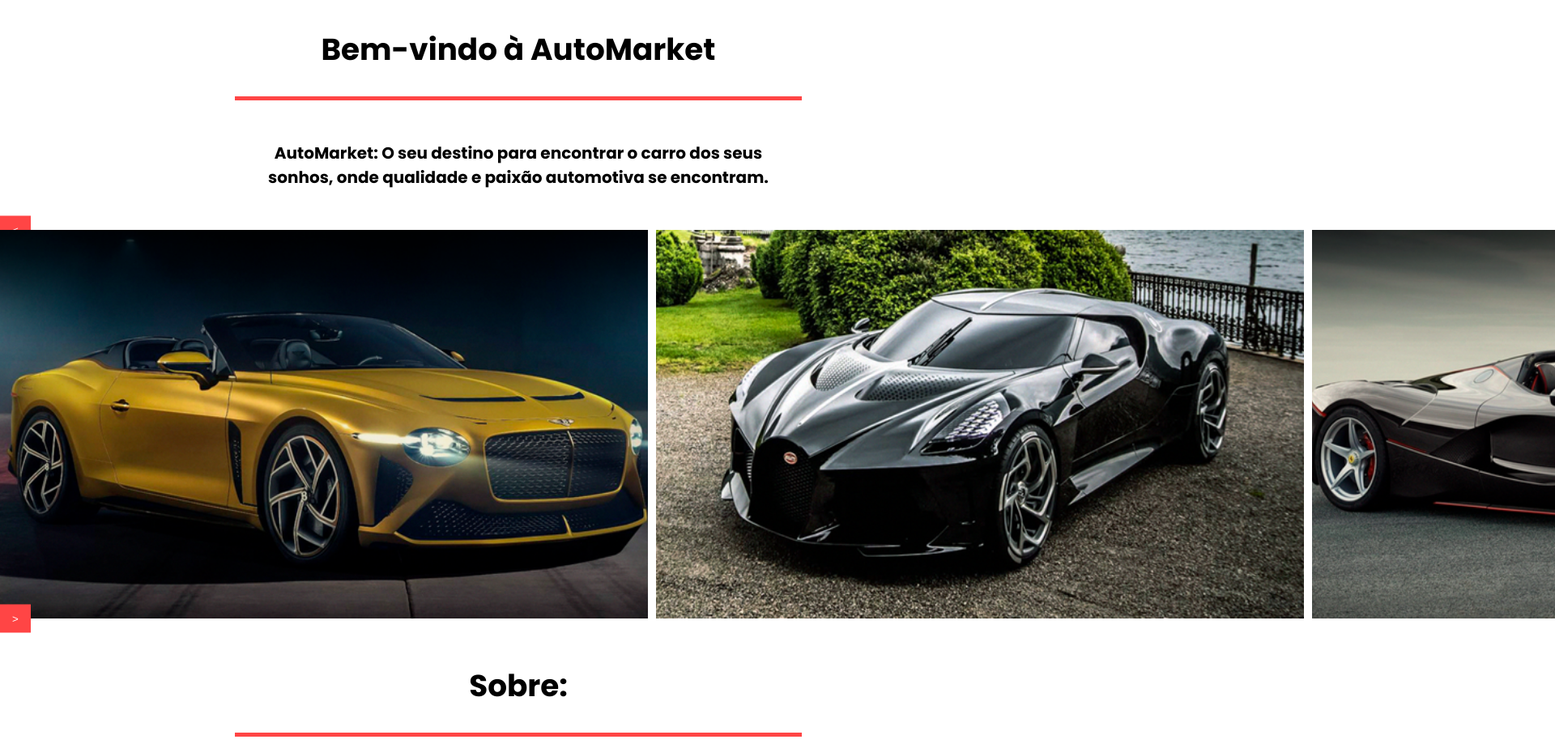
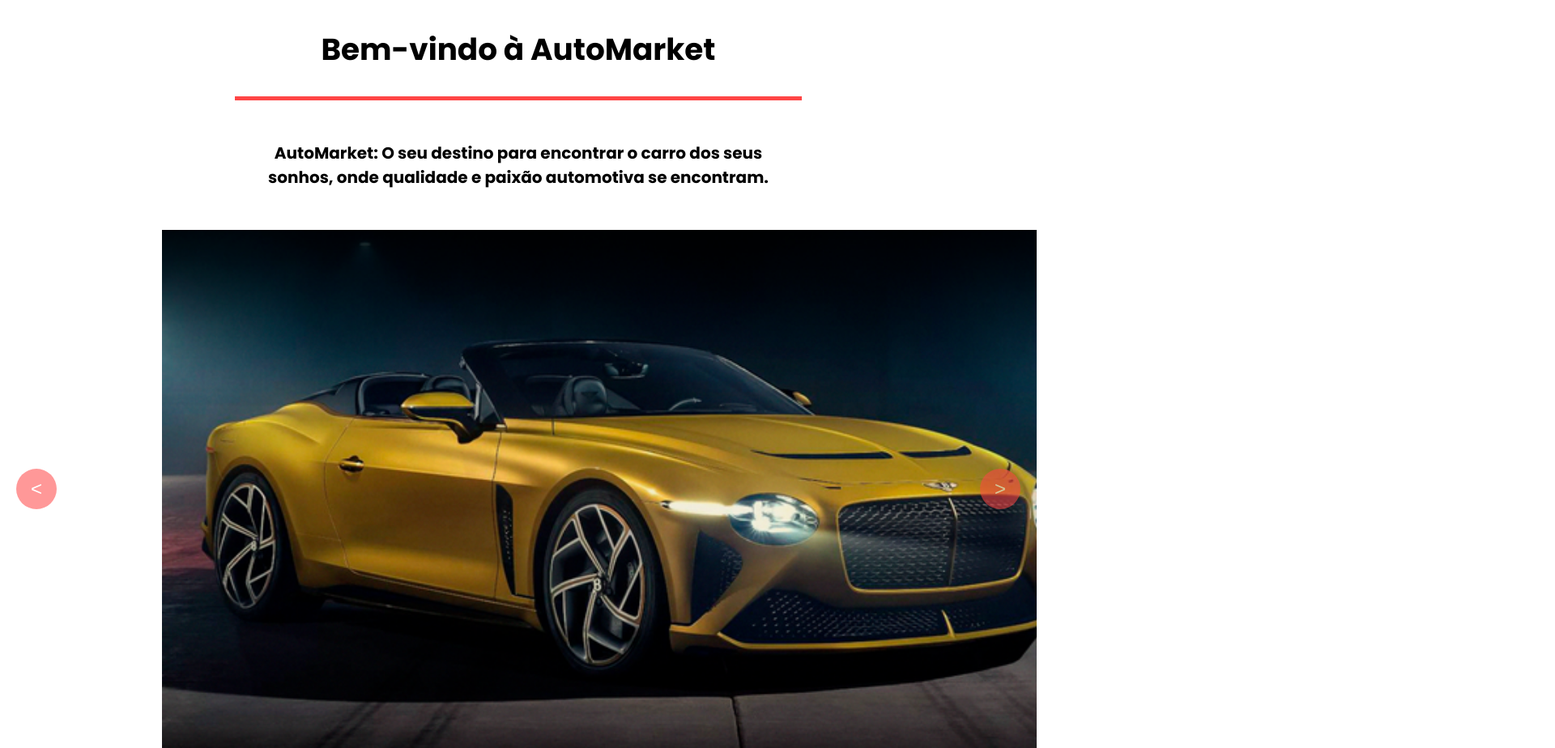
Before and after one commit to JoaquinLima26/Joaquin_Beine, a plain HTML site: page index.html in a window 1280 px wide. Shown: the part 92-1016 px from the top of the page at 81% size, 1920 px wide, since content can reach past the window. Drawn offline with Linux system fonts and the light colour scheme.

Commit message:
Adição do carrosel Joaquin Beine

```diff
--- a/carrosel.js
+++ b/carrosel.js
@@ -1,7 +1,7 @@
-document.addEventListener('DOMContentLoaded', function() {
+
     let currentSlide = 0;
 
-    function showSlide(index) {
+    function showSlide(index){
         const slides = document.querySelector('.slides');
 
         if (slides) {
@@ -30,6 +30,4 @@ document.addEventListener('DOMContentLoaded', function() {
         showSlide(currentSlide - 1);
     }
 
-    // Inicialização do carrossel
     showSlide(currentSlide);
-});
--- a/index.html
+++ b/index.html
@@ -38,14 +38,14 @@
         <h2><p>AutoMarket: O seu destino para encontrar o carro dos seus sonhos, onde qualidade e paixão automotiva se encontram.</p></h2>
         </div>
 
-        <div class="carousel-conteiner">
-            <button class="slide" onclick="prevSlide()"> < </button>
+        <div class="carousel-container">
+            <button class="volta" onclick="prevSlide()"> &lt; </button>
             <div class="slides">
-                <img src="imgs/bentley-home.png" alt="Urus">
+                <img src="imgs/bentley-home.png" alt="Bentley">
                 <img src="imgs/bugatti-home.png" alt="Bugatti">
                 <img src="imgs/laferrari-home.png" alt="LaFerrari">
             </div>
-            <button class="slide" onclick="nextSlide()"> > </button>
+            <button class="proximo" onclick="nextSlide()"> &gt; </button>
         </div>
 
         <div>
--- a/style-index.css
+++ b/style-index.css
@@ -207,36 +207,57 @@ main h2{
     padding: 50px;
 }
 
-.slides img{
-    width: 100vh;
-    height: 60vh;
-    object-fit: cover;
-    margin-right: 10px;
-    flex-shrink: 0;
+.carousel-container {
+    position: relative;
+    width: 100%;
+    overflow: hidden;
+    display: flex;
+    align-items: center;
+    justify-content: space-between;
 }
 
 .slides {
     display: flex;
-    width: 300%; /* ou o valor adequado para o número de slides */
-    overflow: hidden;
+    width: 100%;
     transition: transform 0.5s ease-in-out;
+    flex-wrap: nowrap;
+    text-align: center;
+
 }
 
+.slides img {
+    width: 100vw;
+    height: 80vh;
+    margin: 0px 25vh;
+}
 
-.slide{
+button {
     position: absolute;
     transform: translateY(-50%);
-    background-color: #ff4545;
+    background-color:#ff4545;
     color: white;
     border: none;
     padding: 10px 15px;
     cursor: pointer;
+    font-size: 1.5em;
+    opacity: 55%;
+    border-radius: 25px;
+    height: 50px;
+    width: 50px;
+     &:hover{
+        opacity: 100%;
+     }
 }
 
+.proximo {
+    position: absolute;
+    top: 50%;
+    right: 20px;
+}
 
-.carousel-container {
-    width: 70%;
-    margin: auto;
-    text-align: center;
-    position: relative;
+.volta {
+    position: absolute;
+    top: 50%;
+    left: 20px;
+    z-index: 10;
 }
```
